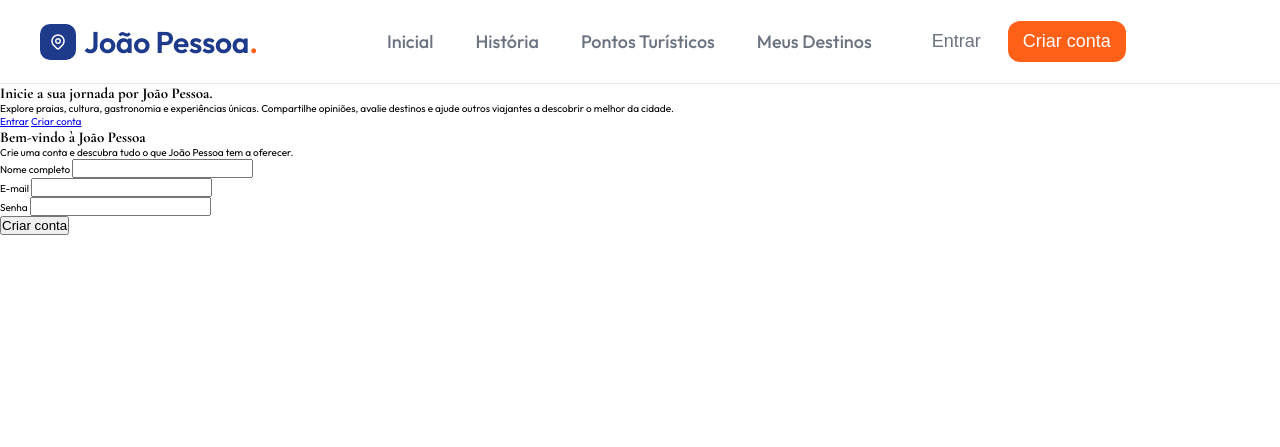
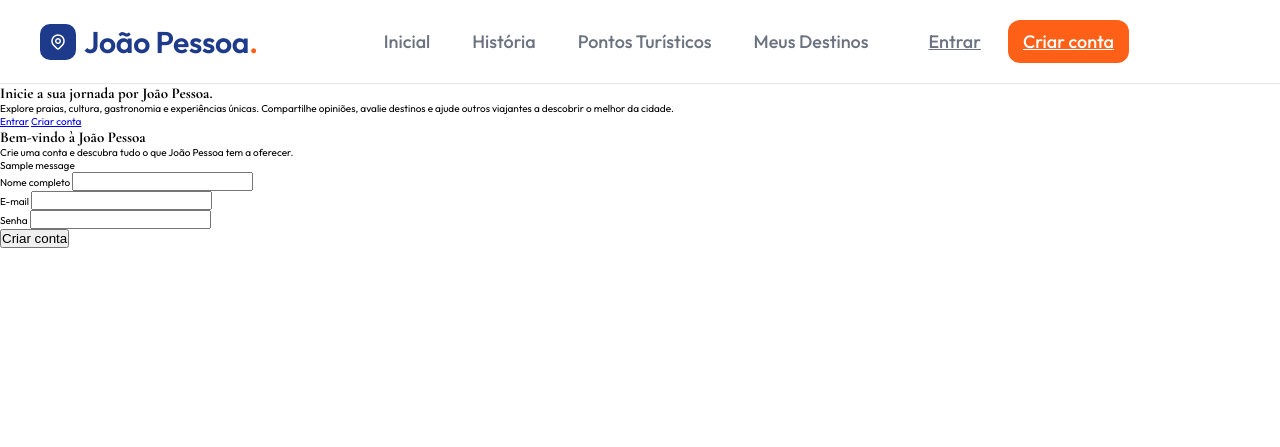
Before and after one commit to jmanoeldev/Vem-pra-Jampa, a Flask app: page /register in a window 1280 px wide. Shown: the top 447 px of the page. Run offline with Flask 3, Linux system fonts and the light colour scheme; one stand-in notice (Sample message) is shown.

Commit message:
fix/Corrigi chamadas no formulario para se conectar corretamente com as funções de cadastro e login

```diff
--- a/app/__init__.py
+++ b/app/__init__.py
@@ -3,6 +3,7 @@ from flask import Flask
 app = Flask(__name__, template_folder='../templates', static_folder='../static')
 app.config['SECRET_KEY']='petronio-fofinho'
 
+
 from app import routes
 from app.autenticacao import auth
 app.register_blueprint(auth)
--- a/app/autenticacao.py
+++ b/app/autenticacao.py
@@ -6,19 +6,19 @@ from app.utils import salvar_usuario, buscar_email
 auth = Blueprint('auth', __name__)
 
 @auth.route('/register', methods=['GET', 'POST'])
-def registrar():
+def register():
     if request.method=='POST':
         username=request.form.get('username')
         email=request.form.get('email')
         password=request.form.get('password')
 
         if buscar_email(email):
-            flash('Este email já foi cadastrado.')
-            return redirect(url_for('auth.register'))
+            flash('Este email já foi cadastrado.', "erro")
+            return render_template('cadastro.html')
 
         password_hash = generate_password_hash(password)
         salvar_usuario(username, email, password_hash)
-        flash('Castro realizado com sucesso!')
+        flash('Castro realizado com sucesso!', "sucesso")
         return redirect(url_for('auth.login'))
 
     return render_template('cadastro.html')
@@ -33,7 +33,7 @@ def login():
 
         if not usuario or not check_password_hash(usuario['password_hash'], password):
             flash('Email ou senha incorretos.')
-            return redirect(url_for('index'))
+            return redirect(url_for('auth.login'))
 
         session['usuario']=usuario['username']
         return redirect(url_for('index'))
--- a/app/utils.py
+++ b/app/utils.py
@@ -5,7 +5,7 @@ CSV_PATH=os.path.join(os.path.dirname(__file__), '..', 'data', 'usuarios.csv')
 
 def ler_usuarios():
     usuarios=[]
-    with open(CSV_PATH, newline='', encoding='urf-8') as f:
+    with open(CSV_PATH, newline='', encoding='utf-8') as f:
         leitor = csv.DictReader(f)
         for linha in leitor:
             usuarios.append(linha)
@@ -17,7 +17,7 @@ def salvar_usuario(username, email, password_hash):
         escritor.writerow({'username':username,'email':email,'password_hash':password_hash})
 
 def buscar_email(email):
-    for usuario in ler_usuarios:
+    for usuario in ler_usuarios():
         if usuario['email']==email:
             return usuario
     return None
--- a/templates/base.html
+++ b/templates/base.html
@@ -52,8 +52,12 @@
       </ul>
 
       <div class="navbar__actions">
-        <button class="navbar__btn navbar__btn--entrar">Entrar</button>
-        <button class="navbar__btn navbar__btn--criar">Criar conta</button>
+        {% if session.get('usuario') %}
+          <a href="{{ url_for('auth.logout') }}" class="navbar__btn navbar__btn--entrar">Sair</a>
+        {% else %}
+          <a href="{{ url_for('auth.login') }}" class="navbar__btn navbar__btn--entrar">Entrar</a>
+          <a href="{{ url_for('auth.register') }}" class="navbar__btn navbar__btn--criar">Criar conta</a>
+        {% endif %}
       </div>
     </div>
   </nav>
--- a/templates/cadastro.html
+++ b/templates/cadastro.html
@@ -34,8 +34,8 @@
 
             <div class="alternador-formularios">
 
-                <a href="{{ url_for('login') }}" class="botao-alternador">Entrar</a>
-                <a href="{{ url_for('cadastro') }}" class="botao-alternador ativo">Criar conta</a>
+                <a href="{{ url_for('auth.login') }}" class="botao-alternador">Entrar</a>
+                <a href="{{ url_for('auth.register') }}" class="botao-alternador ativo">Criar conta</a>
 
             </div>
 
@@ -46,12 +46,23 @@
 
             </div>
 
+            {% with messages = get_flashed_messages(with_categories=True) %}
+                {% if messages %}
+                    {% for categoria, message in messages %}
+                        <p class="{{ categoria }}">
+                            {{ message }}
+                        </p>
+                    {% endfor%}
+                {% endif %}
+            {% endwith %}
+
+
             <form class="formulario-cadastro" method="POST">
 
                 <div class="grupo-campo">
 
-                    <label for="nome">Nome completo</label>
-                    <input type="text" id="nome" name="nome" minlength="3" maxlength="100" required>
+                    <label for="username">Nome completo</label>
+                    <input type="text" id="username" name="username" minlength="3" maxlength="100" required>
 
                 </div>
 
@@ -64,8 +75,8 @@
 
                 <div class="grupo-campo">
 
-                    <label for="senha">Senha</label>
-                    <input type="password" id="senha" name="senha" minlength="8" required>
+                    <label for="password">Senha</label>
+                    <input type="password" id="password" name="password" minlength="8" required>
 
                 </div>
 
```
Also changed, not shown: templates/login.html (+12 -4 lines), data/usuarios.csv (line endings or trailing spaces).
